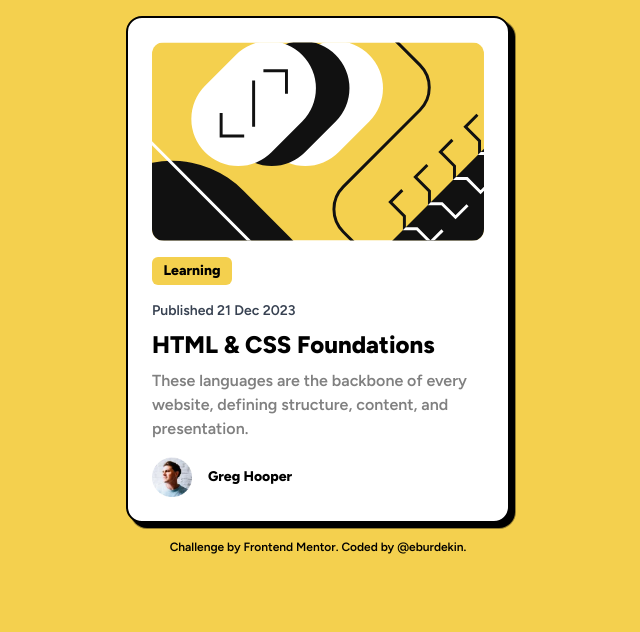
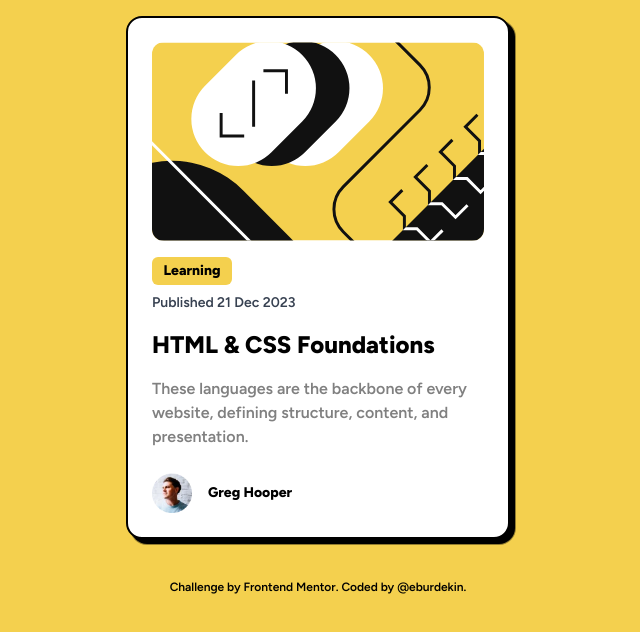
Before and after one commit to eburdekin/fem-blog-preview-card-main, a website: page index.html in a window 1280 px wide. Shown: the whole page, without its empty margins (322-962 px from the left). Drawn offline with Linux system fonts and the light colour scheme.

Commit message:
adjust margins

```diff
--- a/index.html
+++ b/index.html
@@ -37,17 +37,17 @@
         />
         <div class="mt-4">
           <p
-            class="mt-1 mb-4 px-2 py-1 bg-primary-yellow text-sm font-semibold rounded-md w-20 text-center"
+            class="mt-2 mb-2 px-2 py-1 bg-primary-yellow text-sm font-semibold rounded-md w-20 text-center"
           >
             Learning
           </p>
-          <p class="text-gray-700 text-sm">Published 21 Dec 2023</p>
-          <h3 class="text-2xl font-semibold mt-2">HTML & CSS Foundations</h3>
-          <p class="text-neutral-gray mt-2">
+          <p class="text-gray-700 text-sm mt-2">Published 21 Dec 2023</p>
+          <h3 class="text-2xl font-semibold mt-4">HTML & CSS Foundations</h3>
+          <p class="text-neutral-gray mt-4">
             These languages are the backbone of every website, defining
             structure, content, and presentation.
           </p>
-          <div class="flex items-center mt-4">
+          <div class="flex items-center mt-6">
             <img
               src="./assets/images/image-avatar.webp"
               alt="Icon"
@@ -57,7 +57,7 @@
           </div>
         </div>
       </div>
-      <div class="text-xs text-center mt-4 bottom-0">
+      <div class="text-xs text-center mt-10">
         Challenge by
         <a href="https://www.frontendmentor.io?ref=challenge" target="_blank"
           >Frontend Mentor</a
```
Also changed, not shown: output.css.
